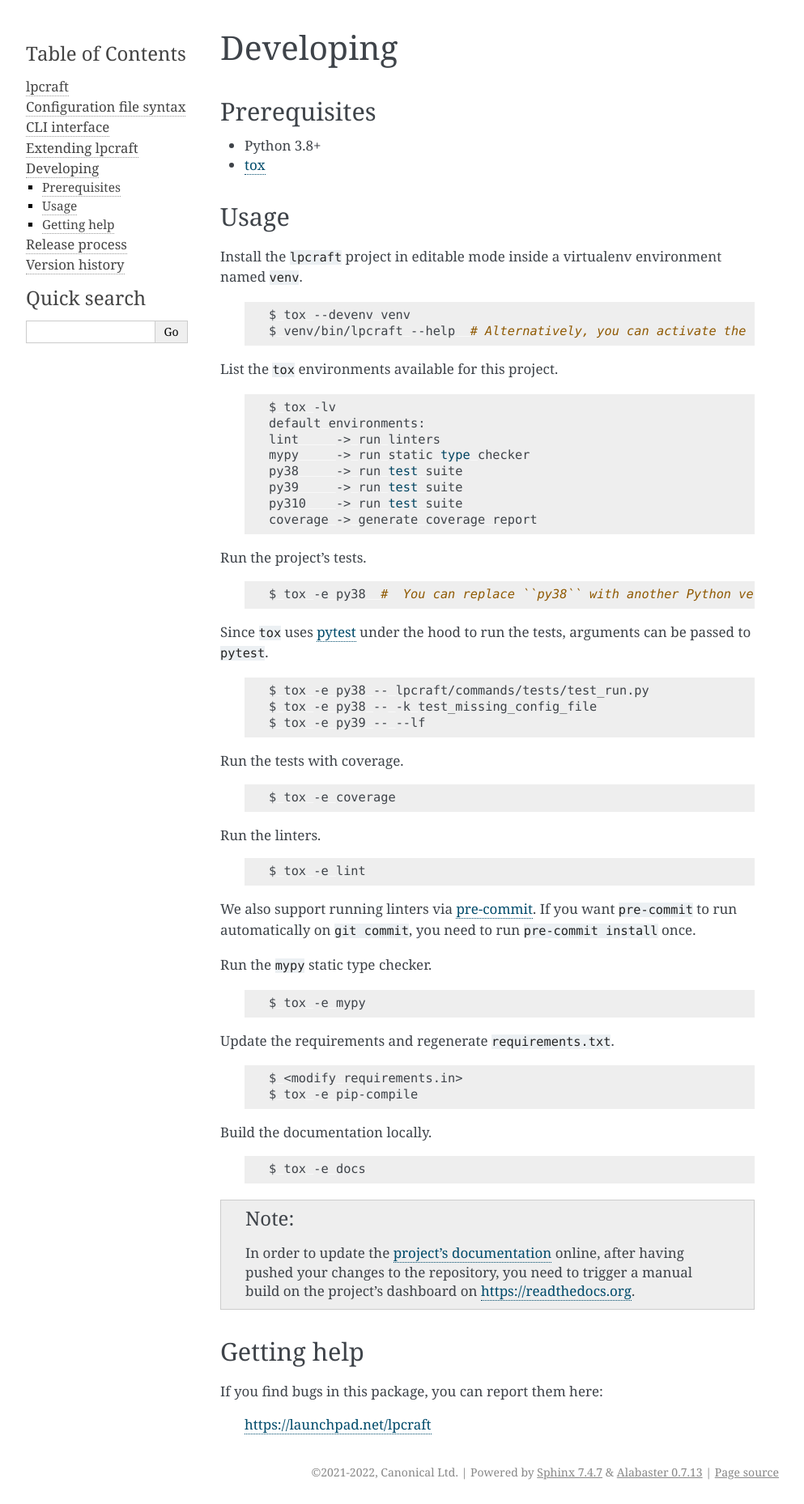
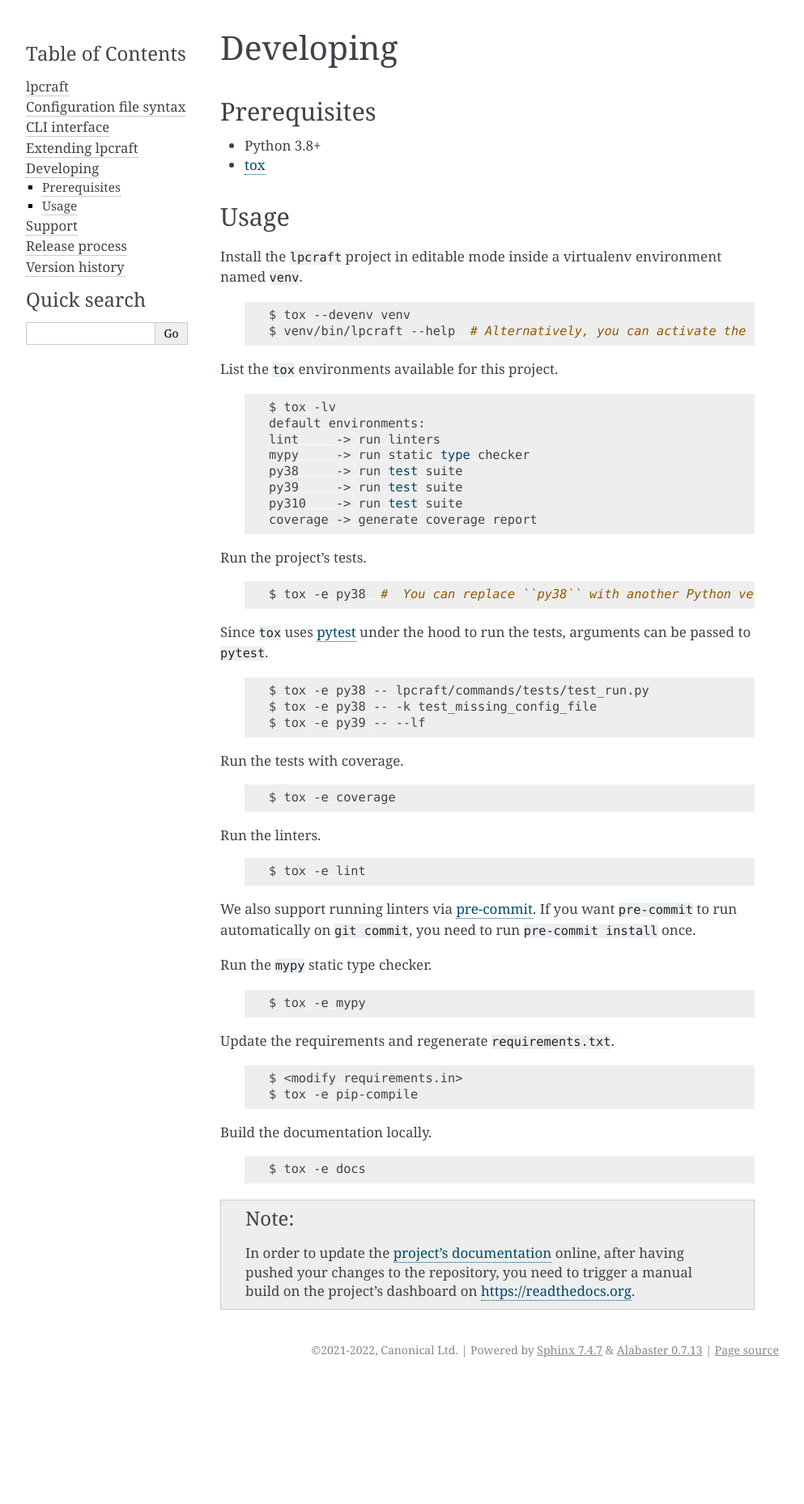
Before and after one commit to tushar5526/lpci-mirror, a Sphinx documentation site: the page built from docs/CONTRIBUTING.rst, in a window 1280 px wide. Shown: the whole page at 81% size, without its empty margins (148-1141 px from the left). Built offline with Sphinx 7.4.7, drawn with Linux system fonts in a browser that asks for light colours; after the commit the page ends 1707 px from its top, so only the background shows below that.

Commit message:
Add support page
This page adds info about:
- how to get help
- where to report bugs and feature requests
- list the currently known issues

LP: #1996733

```diff
--- a/CONTRIBUTING.rst
+++ b/CONTRIBUTING.rst
@@ -86,10 +86,3 @@
     <https://lpcraft.readthedocs.io/en/latest/>`_ online,
     after having pushed your changes to the repository, you need to trigger a
     manual build on the project's dashboard on https://readthedocs.org.
-
-Getting help
-------------
-
-If you find bugs in this package, you can report them here:
-
-    https://launchpad.net/lpcraft
--- a/docs/index.rst
+++ b/docs/index.rst
@@ -58,5 +58,6 @@
     cli-interface
     plugins
     CONTRIBUTING
+    support
     release-process
     NEWS
```
Also changed, not shown: docs/support.rst (added, +43 -0 lines).
